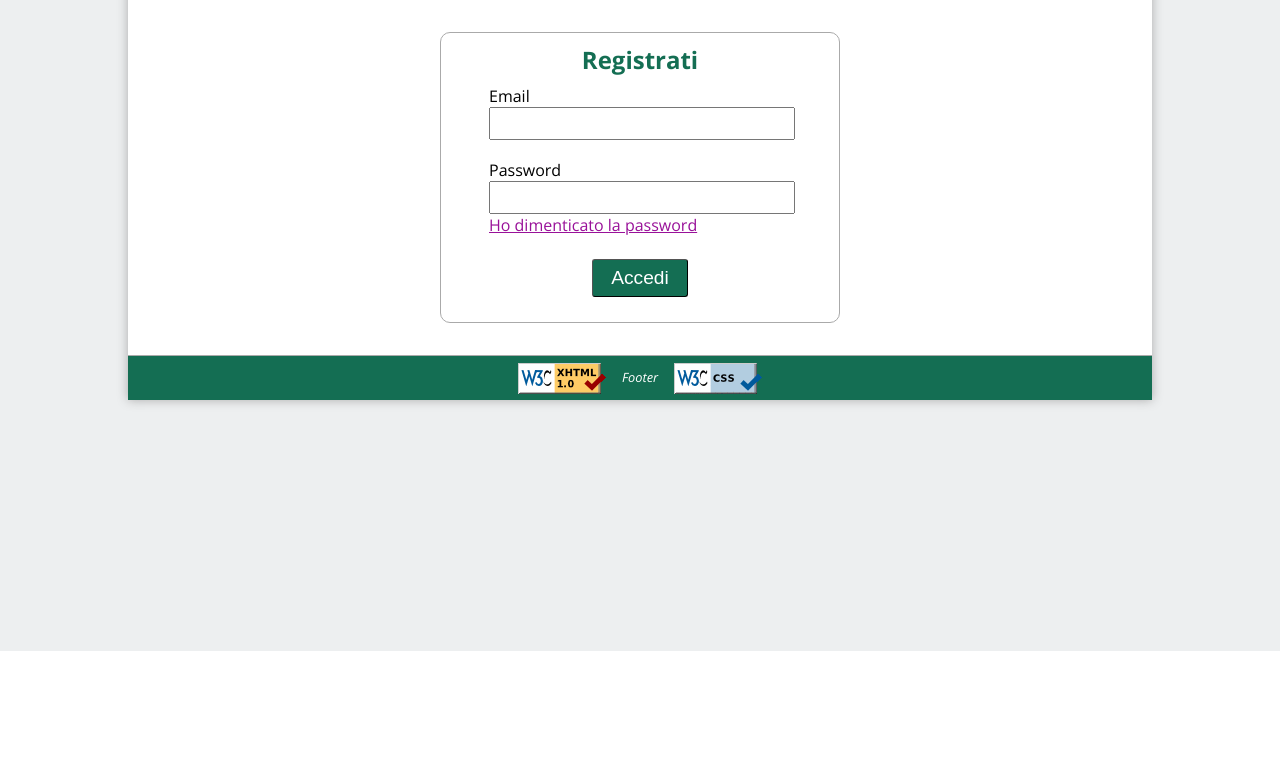
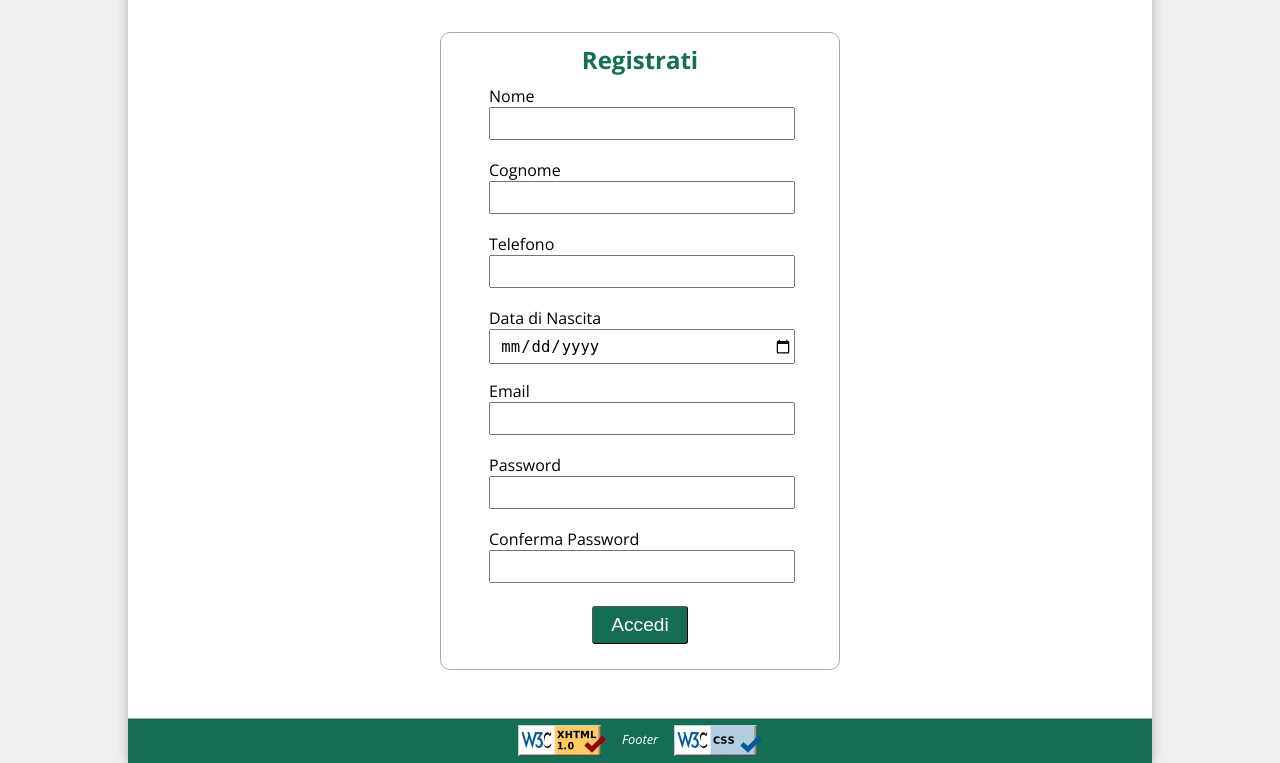
Before and after one commit to NicholasPilotto/ProgettoTecWeb21, a PHP site: page /registrati.php in a window 1280 px wide. Shown: the part 149-912 px from the top of the page. Before the commit the page ends 800 px from the top, so only its background shows below. Run offline with PHP 8.4, Linux system fonts and the light colour scheme.

Commit message:
Aggiornato vari file

```diff
--- a/Site/accedi_php.html
+++ b/Site/accedi_php.html
@@ -44,15 +44,15 @@
     </nav>
 
     <div id="content">
-        <form id="formAccedi" action="" method="post">
+        <form class="accediRegistrati" action="" method="post">
             <fieldset>
                 <h2>Accedi</h2>
 
                 <label for="inputEmail">Email</label>
-                <input id="inputEmail" name="email" type="text">
+                <input class="styleInput" id="inputEmail" name="email" type="email">
 
                 <label for="inputPassword">Password</label>
-                <input id="inputPassword" name="password" type="text">
+                <input class="styleInput ultimoInput" id="inputPassword" name="password" type="password">
 
                 <a href="">Ho dimenticato la password</a>
 
--- a/Site/genere.php
+++ b/Site/genere.php
@@ -10,7 +10,7 @@
 
     $idGenere = $_GET['genere'];
 
-    if($idGenere>9 && $idGenere<22)
+    if(isset($idGenere))
     {
         $connessione = new Service();
         $a = $connessione->openConnection();
@@ -32,8 +32,7 @@
     }
     else
     {
-        $paginaHTML = str_replace("</listaNuovi>", "La preghiamo di tornare indietro e provare con un altro genere", $paginaHTML);
-        $paginaHTML = str_replace("</nomeGenere>", "Spiacente, il genere da lei inserito non è valido", $paginaHTML);
+
     }
 
     // -------------------
--- a/Site/genere_php.html
+++ b/Site/genere_php.html
@@ -45,7 +45,7 @@
             <!-- <li><a href="genere.php?genere=10"><img class="generiCardsImg" src="images/lacanzoneromana-min.jpg" alt="">Storia e Biografie</a></li> -->
 
             <!-- Segnaposto -->
-            </listaNuovi>
+        </listaNuovi>
         </ul>
     </div>
 
--- a/Site/generi_php.html
+++ b/Site/generi_php.html
@@ -44,7 +44,7 @@
             <li><a href="genere.php?genere=11"><img class="generiCardsImg" src="images/books/diabolik.jpg" alt="">Fumetti e Manga</a></li>
             <li><a href="genere.php?genere=12"><img class="generiCardsImg" src="images/books/cimetempestose.jpg" alt="">Classici e Romanzi</a></li>
             <li><a href="genere.php?genere=13"><img class="generiCardsImg" src="images/books/pernientealmondo.jpg" alt="">Avventura e Azione</a></li>
-            <li><a href="genere.php?genere=14"><img class="generiCardsImg" src="images/books/analisimatematica1.jpg" alt="">Scuole e Universit&aacute;</a></li>
+            <li><a href="genere.php?genere=14"><img class="generiCardsImg" src="images/books/analisimatematica1.jpg" alt="">Scuole e Universit&agrave;</a></li>
             <li><a href="genere.php?genere=15"><img class="generiCardsImg" src="images/books/caravaggio.jpg" alt="">Arte e Tempo Libero</a></li>
 
             <li><a href="genere.php?genere=16"><img class="generiCardsImg" src="images/books/filosofiainliberta.jpg" alt="">Filosofia e Psicologia</a></li>
--- a/Site/registrati_php.html
+++ b/Site/registrati_php.html
@@ -44,17 +44,30 @@
     </nav>
 
     <div id="content">
-        <form id="formAccedi" action="" method="post">
+        <form class="accediRegistrati" action="" method="post">
             <fieldset>
                 <h2>Registrati</h2>
 
+                <label for="inputNome">Nome</label>
+                <input class="styleInput" id="inputNome" name="nome" type="text">
+
+                <label for="inputCognome">Cognome</label>
+                <input class="styleInput" id="inputCognome" name="cognome" type="text">
+
+                <label for="inputTelefono">Telefono</label>
+                <input class="styleInput" id="inputTelefono" name="telefono" type="tel">
+
+                <label for="inputDataNascita">Data di Nascita</label>
+                <input class="styleInput" id="inputDataNascita" name="nascita" type="date">
+
                 <label for="inputEmail">Email</label>
-                <input id="inputEmail" name="email" type="text">
+                <input class="styleInput" id="inputEmail" name="email" type="email">
 
                 <label for="inputPassword">Password</label>
-                <input id="inputPassword" name="password" type="text">
+                <input class="styleInput" id="inputPassword" name="password" type="password">
 
-                <a href="">Ho dimenticato la password</a>
+                <label for="inputConfermaPassword">Conferma Password</label>
+                <input class="styleInput ultimoInput" id="inputConfermaPassword" name="confermaPassword" type="password">
 
                 <input type="submit" value="Accedi">
             </fieldset>
--- a/Site/ricerca_php.html
+++ b/Site/ricerca_php.html
@@ -72,6 +72,8 @@
             <li class="tramaLi primaInserzione">
                 <p id="trama">
                     bla bla bla bla bla bla bla bla bla bla bla bla bla bla bla bla bla bla bla bla bla bla bla bla bla bla bla bla bla bla bla bla bla bla bla bla bla bla bla bla
+                    bla bla bla bla bla bla bla bla bla bla bla bla bla bla bla bla bla bla bla bla bla bla bla bla bla bla bla bla bla bla bla bla bla bla bla bla bla bla bla bla
+                    bla bla bla bla bla bla bla bla bla bla bla bla bla bla bla bla bla bla bla bla bla bla bla bla bla bla bla bla bla bla bla bla bla bla bla bla bla bla bla bla
                 </p>
             </li>
 
--- a/Site/style.css
+++ b/Site/style.css
@@ -233,7 +233,7 @@ SEZIONE CONTENT
 
 /* ------------------- ACCEDI ------------------- */
 
-#formAccedi {
+.accediRegistrati {
     width: 25em;
 
     margin: auto;
@@ -241,24 +241,28 @@ SEZIONE CONTENT
     padding-top: 2em;
 }
 
-#formAccedi fieldset {
+.accediRegistrati fieldset {
     padding: 0em 3em 3em 3em;
     border: 1px solid #aaaaaa;
     border-radius: 10px;
 }
 
-#formAccedi input[type=text] {
+.accediRegistrati .styleInput {
     width: 100%;
     height: 1.5em;
     font-size: larger;
     text-indent: 0.3em;
 }
 
-#inputEmail {
+.accediRegistrati input[type=date] {
+    height: 2em;
+}
+
+.accediRegistrati *:not(.ultimoInput) {
     margin-bottom: 1em;
 }
 
-#formAccedi input[type=submit] {
+.accediRegistrati input[type=submit] {
     display: block;
 
     width: 32%;
@@ -273,6 +277,8 @@ SEZIONE CONTENT
     background-color: #146e53;
     border-width: 1px;
     border-radius: 3px;
+
+    cursor: pointer;
 }
 
 /* ------------------- RICERCA ------------------- */
```
Also changed, not shown: Site/bestseller_php.html (+12 -12 lines).
